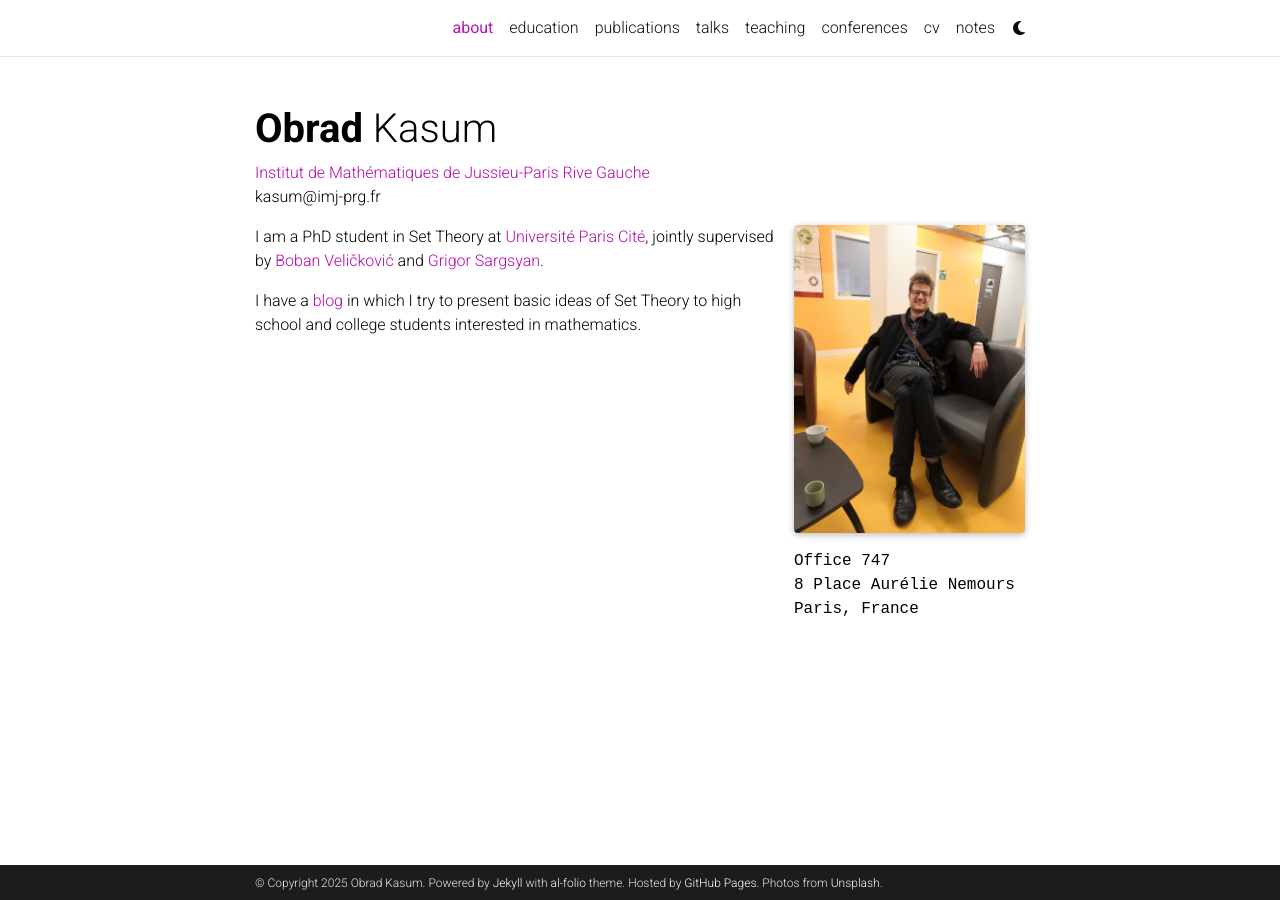
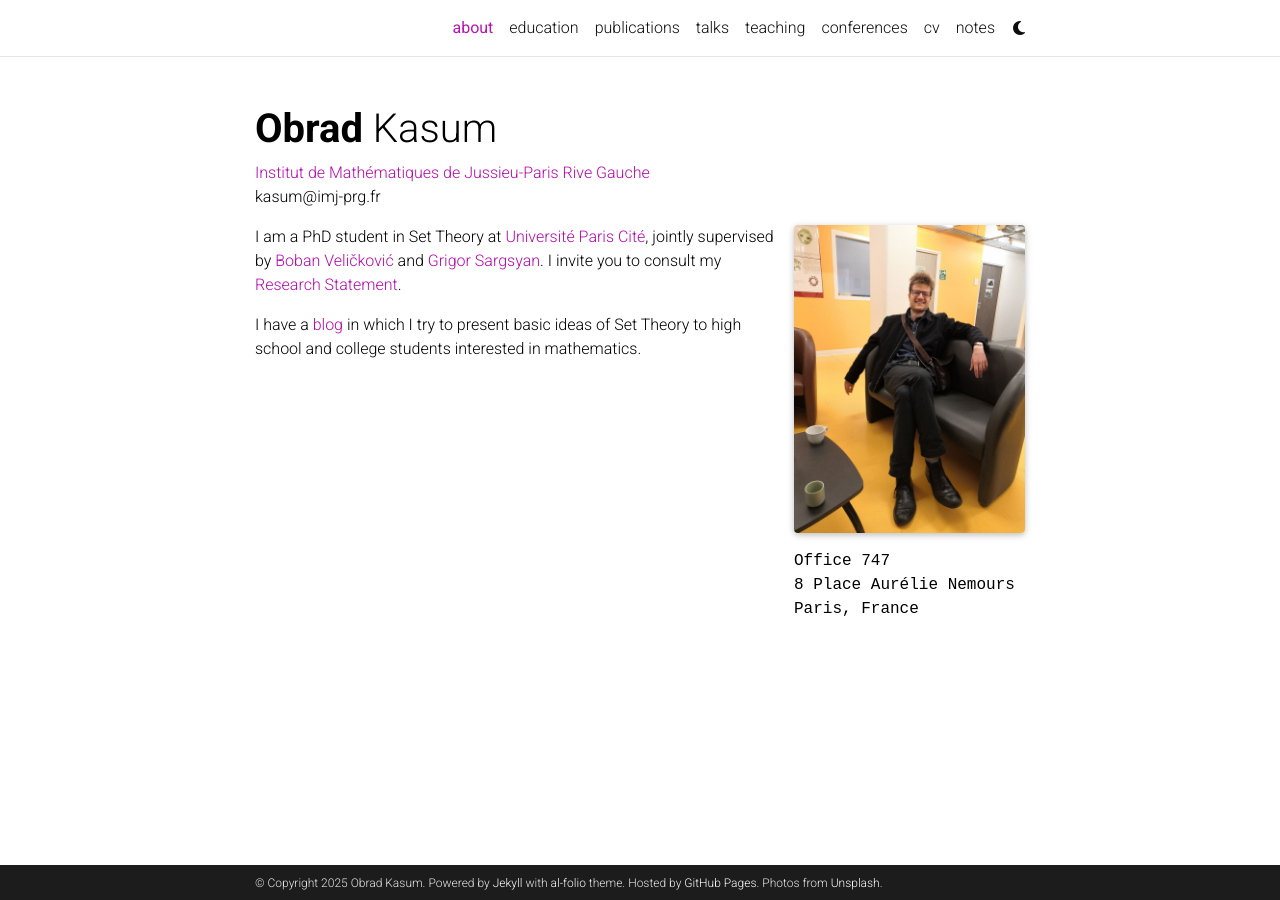
Before and after one commit to obradkasum/obradkasum.github.io, a Jekyll site: the page built from _pages/about.md, in a window 1280 px wide. Built offline with Jekyll 4.4.1, drawn with Linux system fonts in a browser that asks for light colours; full-size pictures stand in for the smaller copies a plugin makes; comment, search, counter and statistics services are not loaded; a style sheet for code colours, icons or effects is not loaded.

Commit message:
Update about.md

```diff
--- a/_pages/about.md
+++ b/_pages/about.md
@@ -20,5 +20,6 @@ social: false  # includes social icons at the bottom of the page
 ---
 
 I am a PhD student in Set Theory at <a href='https://u-paris.fr/'>Université Paris Cité</a>, jointly supervised by <a href='#'>Boban Veličković</a> and <a href='https://grigorsarg.github.io/'>Grigor Sargsyan</a>.
+I invite you to consult my <a href = 'https://drive.google.com/file/d/15cJNKzZGnFFm6hBUXmzz5oNLP-en-JEe/view?usp=sharing'>Research Statement</a>.
 
 I have a <a href='https://obradkasum.blogspot.com/'>blog</a> in which I try to present basic ideas of Set Theory to high school and college students interested in mathematics.
```
